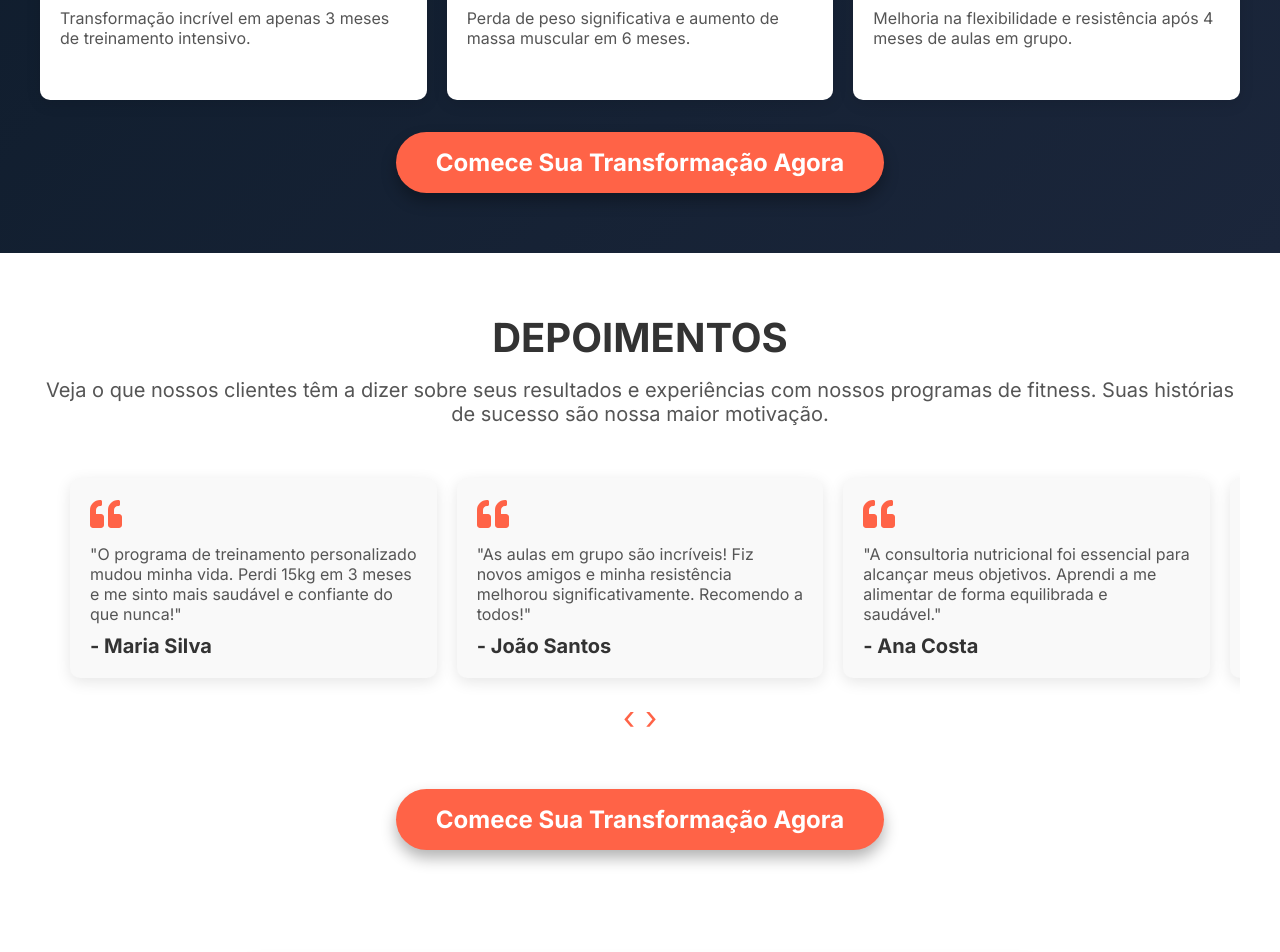
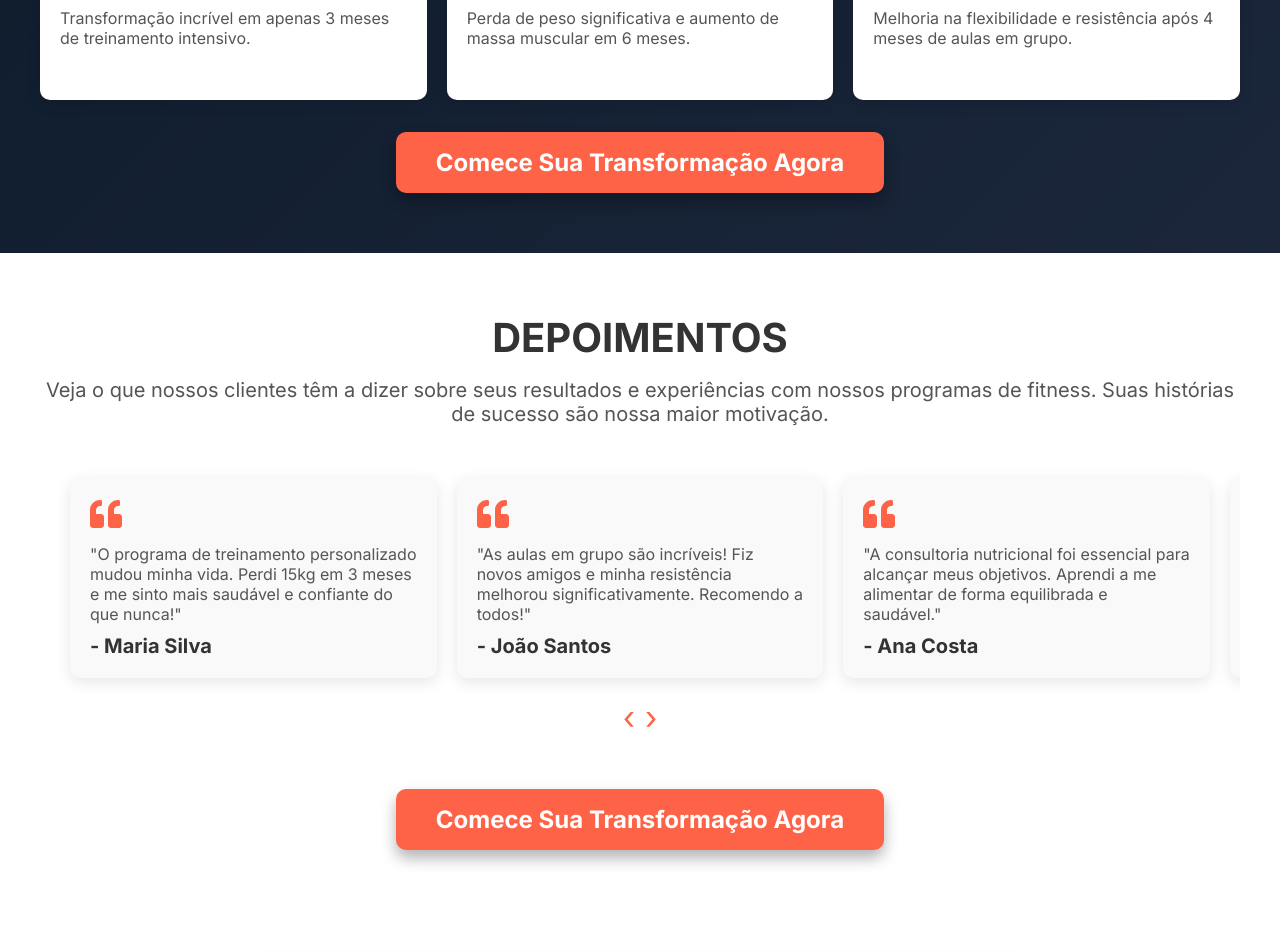
Before and after one commit to PedroVViana/Personal-Template, a React (Vite) app: page / in a window 1280 px wide. Shown: the part 2700-3652 px from the top of the page. Built offline with nearby package versions, Linux system fonts and the light colour scheme.

Commit message:
edit border buttons

```diff
--- a/src/components/Results/Results.css
+++ b/src/components/Results/Results.css
@@ -71,7 +71,7 @@
   font-weight: bold;
   cursor: pointer;
   transition: background-color 0.3s ease, color 0.3s ease, transform 0.3s ease;
-  border-radius: 50px;
+  border-radius: 10px;
   margin-top: 2rem;
   box-shadow: 0 8px 15px rgba(0, 0, 0, 0.3);
 }
--- a/src/components/Testimonials/Testimonials.css
+++ b/src/components/Testimonials/Testimonials.css
@@ -106,7 +106,7 @@
   font-weight: bold;
   cursor: pointer;
   transition: background-color 0.3s ease, color 0.3s ease, transform 0.3s ease;
-  border-radius: 50px;
+  border-radius: 10px;
   margin-top: 2rem;
   box-shadow: 0 8px 15px rgba(0, 0, 0, 0.3);
 }
```
